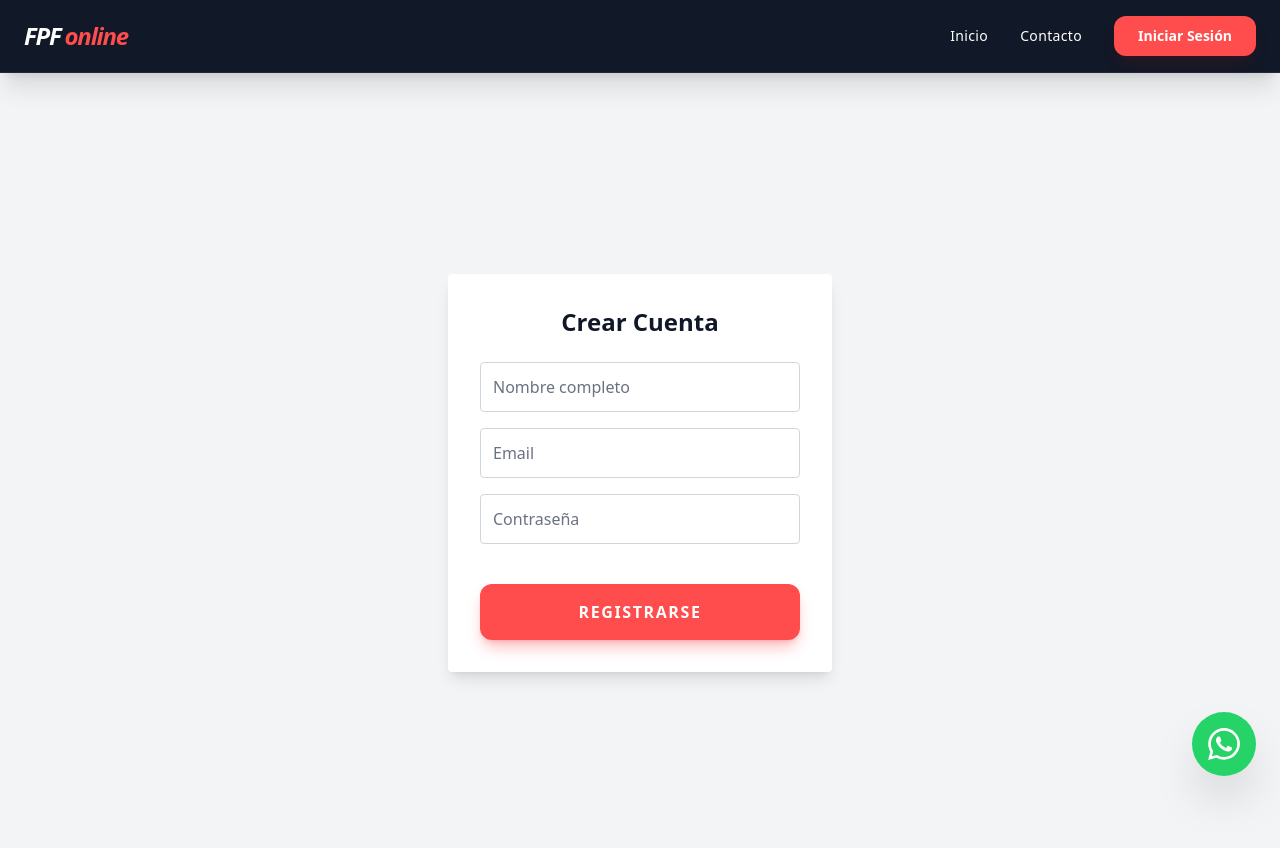
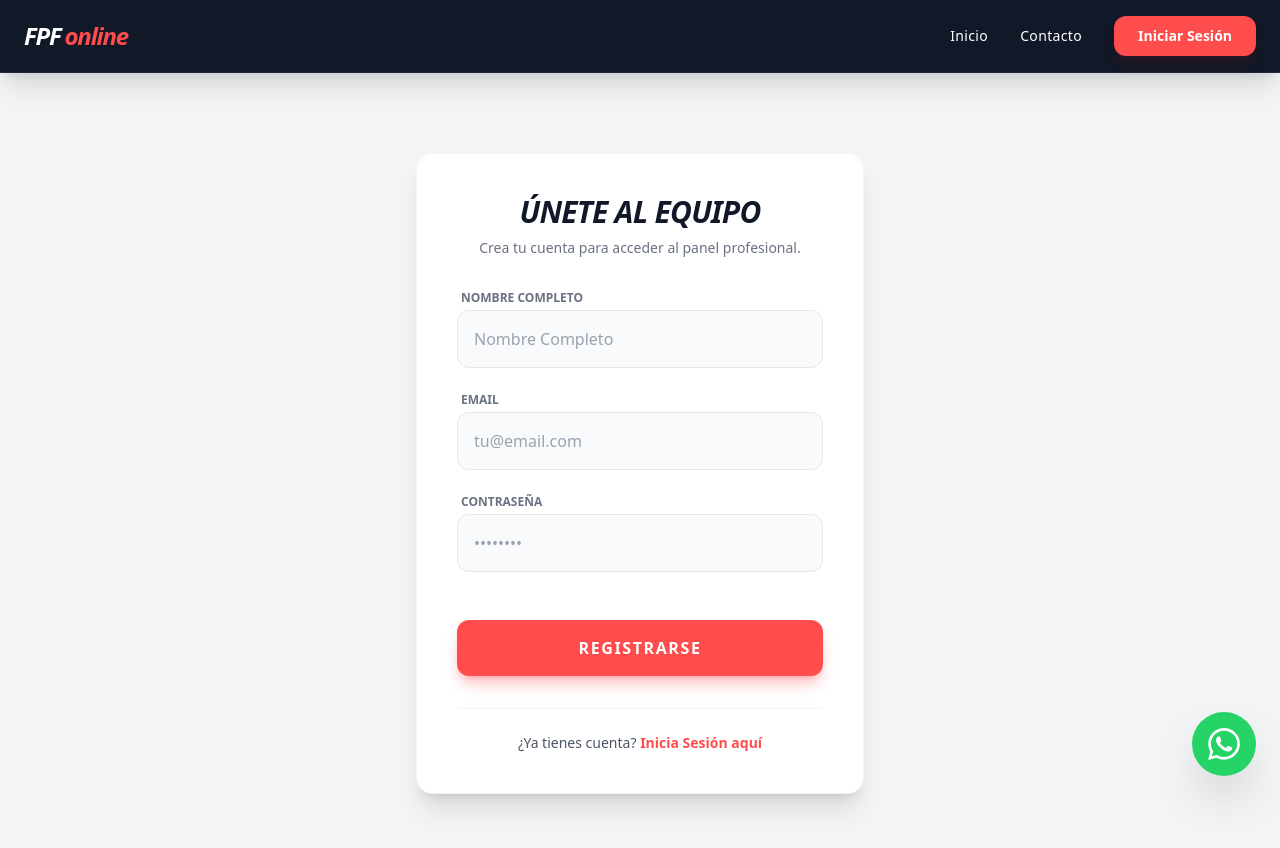
Before and after one commit to miganjo99/fertorpf, a Next.js app: page /registro in a window 1280 px wide. Shown: the top 848 px of the page. Built offline with nearby package versions, Linux system fonts and the light colour scheme.

Commit message:
adding jwt and middleware

```diff
--- a/app/api/auth/registro/route.ts
+++ b/app/api/auth/registro/route.ts
@@ -1,18 +1,21 @@
 import { sql } from '@vercel/postgres';
 import { NextResponse } from 'next/server';
+import { hashPassword } from '@/lib/auth';
 
 export async function POST(request: Request) {
   try {
     const { nombre, email, password } = await request.json();
 
-    // Insertamos el nuevo usuario como 'cliente' por defecto
+    const hashedPassword = await hashPassword(password);
+
     await sql`
       INSERT INTO users (nombre, email, password, rol)
-      VALUES (${nombre}, ${email}, ${password}, 'cliente')
+      VALUES (${nombre}, ${email}, ${ hashedPassword }, 'cliente')
     `;
 
     return NextResponse.json({ message: 'Usuario creado exitosamente' });
   } catch (error) {
+    console.error(error);
     return NextResponse.json({ error: 'Error al registrar usuario' }, { status: 500 });
   }
 }
--- a/app/login/page.tsx
+++ b/app/login/page.tsx
@@ -6,9 +6,11 @@ import Link from 'next/link';
 export default function Login() {
   const router = useRouter();
   const [formData, setFormData] = useState({ email: '', password: '' });
+  const [loading, setLoading] = useState(false); // Añadido estado de carga
 
   const handleSubmit = async (e: React.FormEvent) => {
     e.preventDefault();
+    setLoading(true); // Bloquear botón
 
     const res = await fetch('/api/auth/login', {
       method: 'POST',
@@ -17,14 +19,15 @@ export default function Login() {
     });
 
     const data = await res.json();
-//     console.log(data);
-// alert(JSON.stringify(data));
+
     if (data.success) {
-      // alert(`Bienvenido, ${data.nombre}`);
+      // Guardamos datos visuales (no sensibles) para el Navbar
+      localStorage.setItem('usuario_activo', JSON.stringify(data));
 
-      localStorage.setItem('usuario_activo', JSON.stringify(data));
+      // Despachamos evento para que el Navbar se actualice al instante
       window.dispatchEvent(new Event('user-login'));
 
+      // Next.js detectará la cookie automáticamente en la redirección
       if (data.rol === 'admin') {
         router.push('/admin/dashboard');
       } else {
@@ -32,17 +35,18 @@ export default function Login() {
       }
     } else {
       alert('Error: ' + data.error);
+      setLoading(false); // Desbloquear botón si falla
     }
   };
 
-  const inputClass = "w-full p-3 mb-4 border border-gray-300 rounded bg-white text-gray-900 placeholder-gray-500 focus:outline-none focus:border-green-500 focus:ring-1 focus:ring-green-500";
+  const inputClass = "w-full p-3 mb-4 border border-gray-300 rounded bg-white text-gray-900 placeholder-gray-500 focus:outline-none focus:border-brand focus:ring-1 focus:ring-brand";
 
   return (
     <div className="flex flex-col items-center justify-center h-screen bg-gray-100">
 
-      <form onSubmit={handleSubmit} className="bg-white p-8 rounded shadow-lg w-96">
+      <form onSubmit={handleSubmit} className="bg-white p-8 rounded-xl shadow-lg w-96 border border-gray-100">
 
-        <h2 className="text-2xl font-bold mb-6 text-center text-gray-900">Iniciar Sesión</h2>
+        <h2 className="text-2xl font-black italic font-heading mb-6 text-center text-gray-900 uppercase">Iniciar Sesión</h2>
 
         <input
           type="email" placeholder="Email" className={inputClass}
@@ -55,11 +59,11 @@ export default function Login() {
 
         <button
             type="submit"
-            className="w-full bg-[#FF4C4C] hover:bg-[#E03E3E] text-white font-bold font-heading uppercase tracking-widest p-4 mt-6 rounded-xl shadow-lg shadow-red-500/30 transition-all transform hover:scale-[1.02]"
+            disabled={loading}
+            className={`w-full bg-[#FF4C4C] hover:bg-[#E03E3E] text-white font-bold font-heading uppercase tracking-widest p-4 mt-6 rounded-xl shadow-lg shadow-red-500/30 transition-all transform hover:scale-[1.02] ${loading ? 'opacity-70 cursor-not-allowed' : ''}`}
           >
-            ENTRAR
+            {loading ? 'ENTRANDO...' : 'ENTRAR'}
         </button>
-
 
         <p className="mt-4 text-sm text-center text-gray-600">
           ¿No tienes cuenta? <Link href="/registro" className="text-blue-500 font-bold hover:underline">Regístrate aquí</Link>
--- a/app/registro/page.tsx
+++ b/app/registro/page.tsx
@@ -1,50 +1,116 @@
 'use client';
 import { useState } from 'react';
 import { useRouter } from 'next/navigation';
+import Link from 'next/link';
 
 export default function Registro() {
   const router = useRouter();
   const [formData, setFormData] = useState({ nombre: '', email: '', password: '' });
+  const [loading, setLoading] = useState(false);
+  const [error, setError] = useState('');
 
   const handleSubmit = async (e: React.FormEvent) => {
     e.preventDefault();
-    await fetch('/api/auth/registro', {
+    setLoading(true);
+    setError('');
+
+    try {
+      const res = await fetch('/api/auth/registro', {
         method: 'POST',
+        headers: { 'Content-Type': 'application/json' },
         body: JSON.stringify(formData),
       });
-    alert('Cuenta creada. Ahora inicia sesión.');
+
+      const data = await res.json();
+
+      if (res.ok) {
+        alert('¡Cuenta creada con éxito! Ahora inicia sesión.');
         router.push('/login');
+      } else {
+        setError(data.error || 'Hubo un error al registrarse.');
+        setLoading(false);
+      }
+    } catch (err) {
+      setError('Error de conexión. Inténtalo más tarde.');
+      setLoading(false);
+    }
   };
 
-  const inputClass = "w-full p-3 mb-4 border border-gray-300 rounded bg-white text-gray-900 placeholder-gray-500 focus:outline-none focus:border-green-500 focus:ring-1 focus:ring-green-500";
+  const inputClass = "w-full p-4 mb-4 border border-gray-200 rounded-xl bg-gray-50 text-gray-900 placeholder-gray-400 focus:outline-none focus:border-brand focus:ring-2 focus:ring-brand/20 transition-all font-sans";
 
   return (
-    <div className="flex flex-col items-center justify-center h-screen bg-gray-100">
+    <div className="flex flex-col items-center justify-center min-h-screen bg-gray-100 px-4">
 
-      <form onSubmit={handleSubmit} className="bg-white p-8 rounded shadow-lg w-96">
+      <div className="bg-white p-8 md:p-10 rounded-2xl shadow-xl w-full max-w-md border border-gray-100">
 
-        <h2 className="text-2xl font-bold mb-6 text-center text-gray-900">Crear Cuenta</h2>
+        <div className="text-center mb-8">
+           <h2 className="text-3xl font-black italic font-heading text-[#111827] uppercase tracking-tight mb-2">
+             Únete al Equipo
+           </h2>
+           <p className="text-gray-500 text-sm">Crea tu cuenta para acceder al panel profesional.</p>
+        </div>
 
+        {error && (
+          <div className="mb-6 p-4 bg-red-50 border-l-4 border-red-500 text-red-700 text-sm rounded">
+            <p className="font-bold">Error:</p>
+            <p>{error}</p>
+          </div>
+        )}
+
+        <form onSubmit={handleSubmit} className="space-y-2">
+
+          <div>
+            <label className="block text-xs font-bold text-gray-500 uppercase mb-1 ml-1">Nombre Completo</label>
             <input
-          type="text" placeholder="Nombre completo" className={inputClass}
+              type="text"
+              required
+              placeholder="Nombre Completo "
+              className={inputClass}
               onChange={(e) => setFormData({...formData, nombre: e.target.value})}
             />
+          </div>
+
+          <div>
+            <label className="block text-xs font-bold text-gray-500 uppercase mb-1 ml-1">Email</label>
             <input
-          type="email" placeholder="Email" className={inputClass}
+              type="email"
+              required
+              placeholder="tu@email.com"
+              className={inputClass}
               onChange={(e) => setFormData({...formData, email: e.target.value})}
             />
+          </div>
+
+          <div>
+            <label className="block text-xs font-bold text-gray-500 uppercase mb-1 ml-1">Contraseña</label>
             <input
-          type="password" placeholder="Contraseña" className={inputClass}
+              type="password"
+              required
+              placeholder="••••••••"
+              className={inputClass}
               onChange={(e) => setFormData({...formData, password: e.target.value})}
             />
+          </div>
 
           <button
             type="submit"
-            className="w-full bg-[#FF4C4C] hover:bg-[#E03E3E] text-white font-bold font-heading uppercase tracking-widest p-4 mt-6 rounded-xl shadow-lg shadow-red-500/30 transition-all transform hover:scale-[1.02]"
+            disabled={loading}
+            className={`w-full bg-[#FF4C4C] hover:bg-[#E03E3E] text-white font-bold font-heading uppercase tracking-widest p-4 mt-6 rounded-xl shadow-lg shadow-red-500/30 transition-all transform hover:scale-[1.02] ${loading ? 'opacity-70 cursor-not-allowed' : ''}`}
           >
-            Registrarse
+            {loading ? 'CREANDO CUENTA...' : 'REGISTRARSE'}
           </button>
         </form>
+
+        <div className="mt-8 pt-6 border-t border-gray-100 text-center">
+          <p className="text-sm text-gray-600">
+            ¿Ya tienes cuenta?{' '}
+            <Link href="/login" className="text-[#FF4C4C] font-bold hover:underline decoration-2 underline-offset-4">
+              Inicia Sesión aquí
+            </Link>
+          </p>
+        </div>
+
+      </div>
     </div>
   );
 }
--- /dev/null
+++ b/lib/auth.ts
@@ -0,0 +1,29 @@
+import { SignJWT, jwtVerify } from 'jose';
+import bcrypt from 'bcryptjs';
+
+const SECRET_KEY = new TextEncoder().encode(process.env.JWT_SECRET || 'tu_secreto_super_seguro_cambialo');
+
+export async function hashPassword(password: string) {
+  return await bcrypt.hash(password, 10);
+}
+
+export async function verifyPassword(plainPassword: string, hashedPassword: string) {
+  return await bcrypt.compare(plainPassword, hashedPassword);
+}
+
+export async function createToken(payload: any) {
+  return await new SignJWT(payload)
+    .setProtectedHeader({ alg: 'HS256' })
+    .setIssuedAt()
+    .setExpirationTime('2h')
+    .sign(SECRET_KEY);
+}
+
+export async function verifyToken(token: string) {
+  try {
+    const { payload } = await jwtVerify(token, SECRET_KEY);
+    return payload;
+  } catch (error) {
+    return null;
+  }
+}
--- /dev/null
+++ b/middleware.ts
@@ -0,0 +1,40 @@
+import { NextResponse } from 'next/server';
+import type { NextRequest } from 'next/server';
+import { verifyToken } from '@/lib/auth';
+
+export async function middleware(request: NextRequest) {
+  // 1. Obtenemos la cookie del token
+  const token = request.cookies.get('session_token')?.value;
+
+  // 2. Definimos las rutas protegidas
+  const path = request.nextUrl.pathname;
+  const esRutaAdmin = path.startsWith('/admin');
+  const esRutaCliente = path.startsWith('/cliente');
+
+  // 3. Si no hay token o es inválido en rutas protegidas -> Login
+  if (esRutaAdmin || esRutaCliente) {
+    if (!token) {
+      return NextResponse.redirect(new URL('/login', request.url));
+    }
+
+    const payload = await verifyToken(token);
+
+    if (!payload) {
+      // Token manipulado o caducado
+      return NextResponse.redirect(new URL('/login', request.url));
+    }
+
+    // 4. Protección por Roles (Opcional pero recomendado)
+    // Si intenta entrar a admin pero es cliente -> echarlo
+    if (esRutaAdmin && payload.rol !== 'admin') {
+      return NextResponse.redirect(new URL('/cliente/entrenamientos', request.url));
+    }
+  }
+
+  return NextResponse.next();
+}
+
+// Configuración: En qué rutas se ejecuta el middleware
+export const config = {
+  matcher: ['/admin/:path*', '/cliente/:path*'],
+};
--- a/package.json
+++ b/package.json
@@ -10,6 +10,8 @@
   },
   "dependencies": {
     "@vercel/postgres": "^0.10.0",
+    "bcryptjs": "^3.0.3",
+    "jose": "^6.1.3",
     "next": "16.1.3",
     "react": "19.2.3",
     "react-dom": "19.2.3",
@@ -17,6 +19,7 @@
   },
   "devDependencies": {
     "@tailwindcss/postcss": "^4",
+    "@types/bcryptjs": "^2.4.6",
     "@types/node": "^20",
     "@types/react": "^19",
     "@types/react-dom": "^19",
```
Also changed, not shown: app/api/auth/login/route.ts (+40 -6 lines), 1 other file (tests, documents, lock files or other folders). Lines whose indentation alone changed are shown as unchanged.
